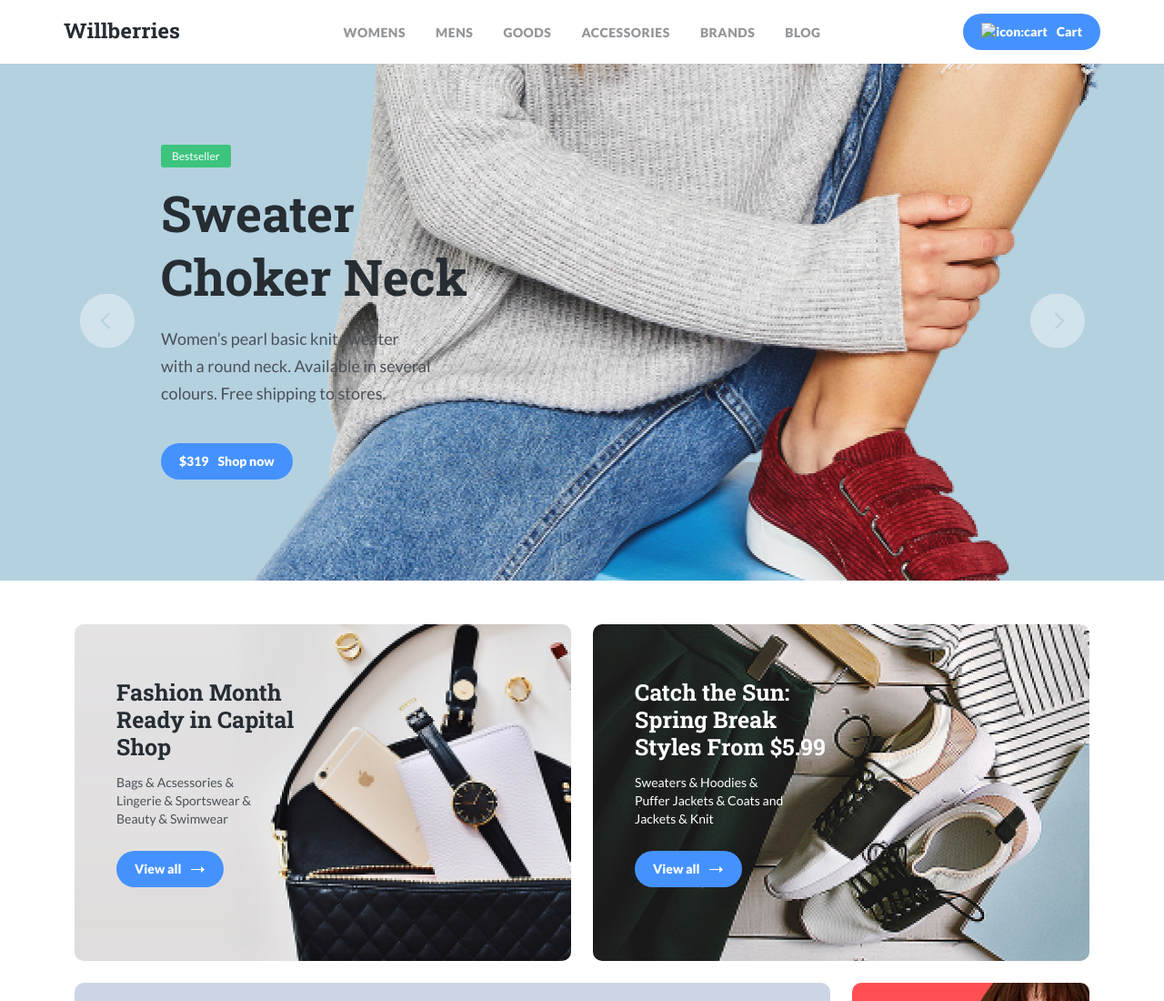
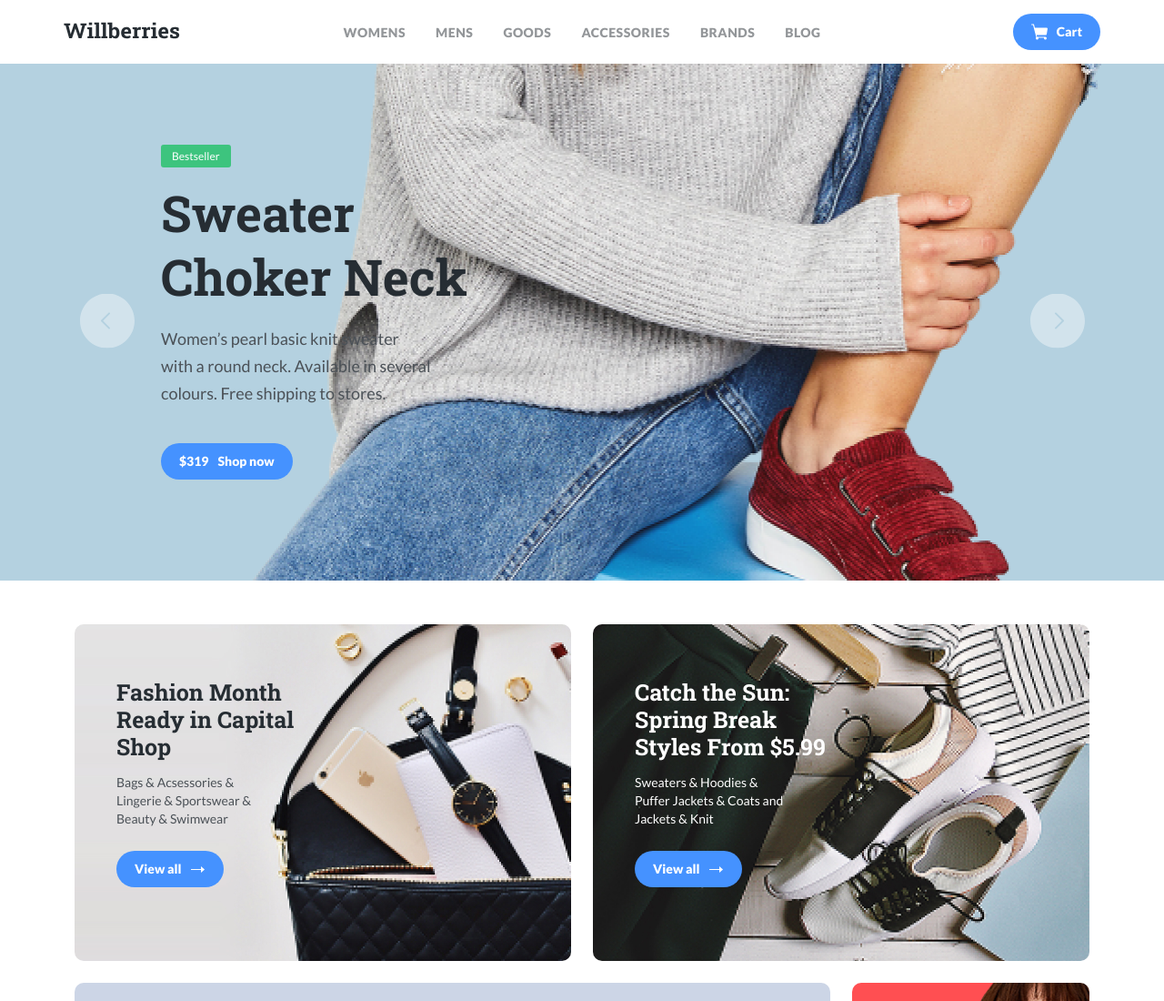
Before and after one commit to Nihremag/WillBerries, a plain HTML site: page index.html in a window 1280 px wide. Shown: the top 1100 px of the page at 91% size. Drawn offline with nearby package versions, Linux system fonts and the light colour scheme; the site is published under a folder, as on GitHub Pages, so addresses that start at the root find nothing.

Commit message:
Исправлены мелкие недочёты

```diff
--- a/index.html
+++ b/index.html
@@ -45,7 +45,7 @@
             </div>
             <div class="col-lg-2 col-6 d-flex justify-content-end">
                 <button class="button">
-                    <img class="button-icon" src="/img/header/Cart.svg" alt="icon:cart">
+                    <img class="button-icon" src="img/header/Cart.svg" alt="icon:cart">
                     <span class="button-text">Cart</span>
                 </button>
             </div>
```
